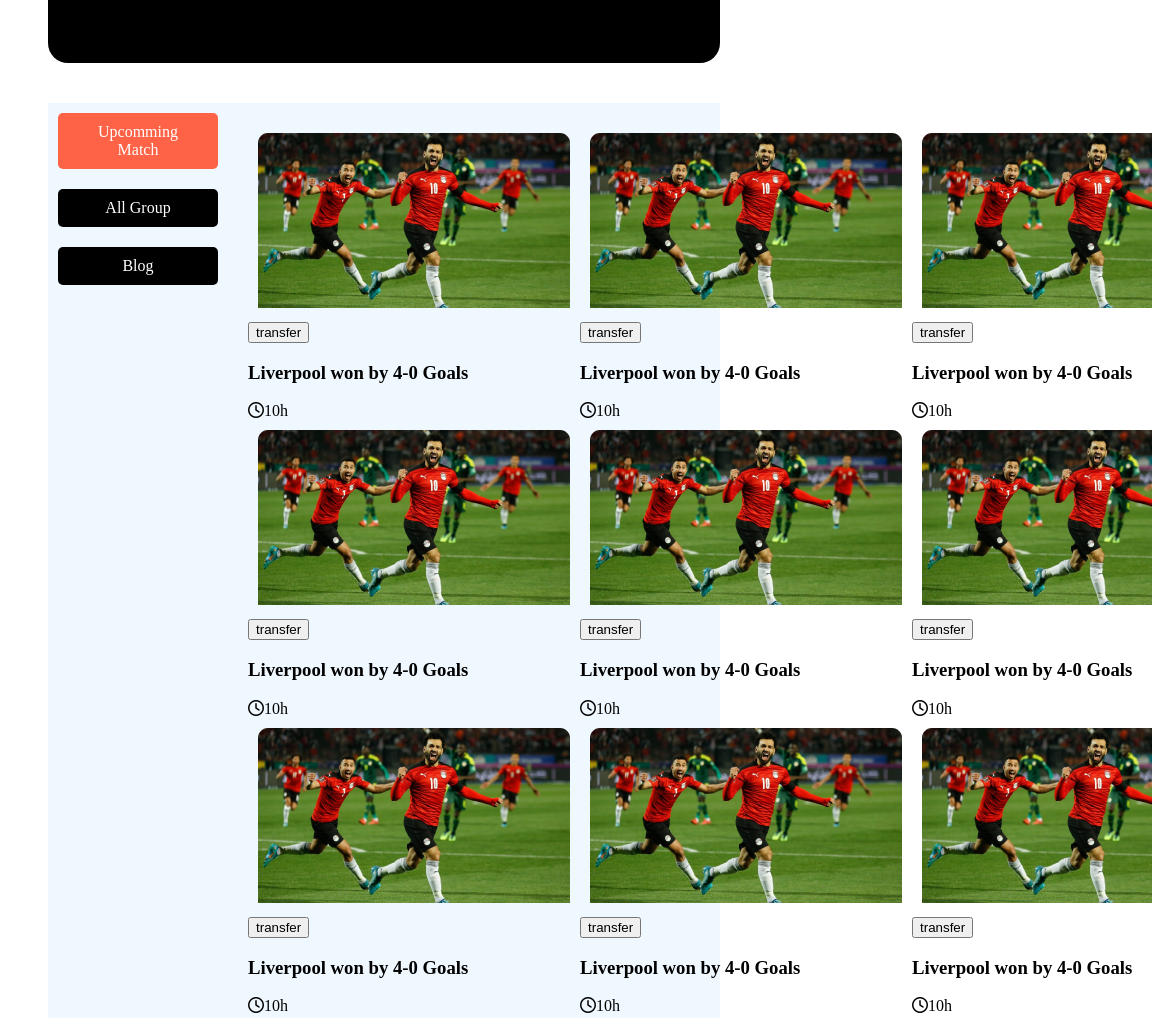
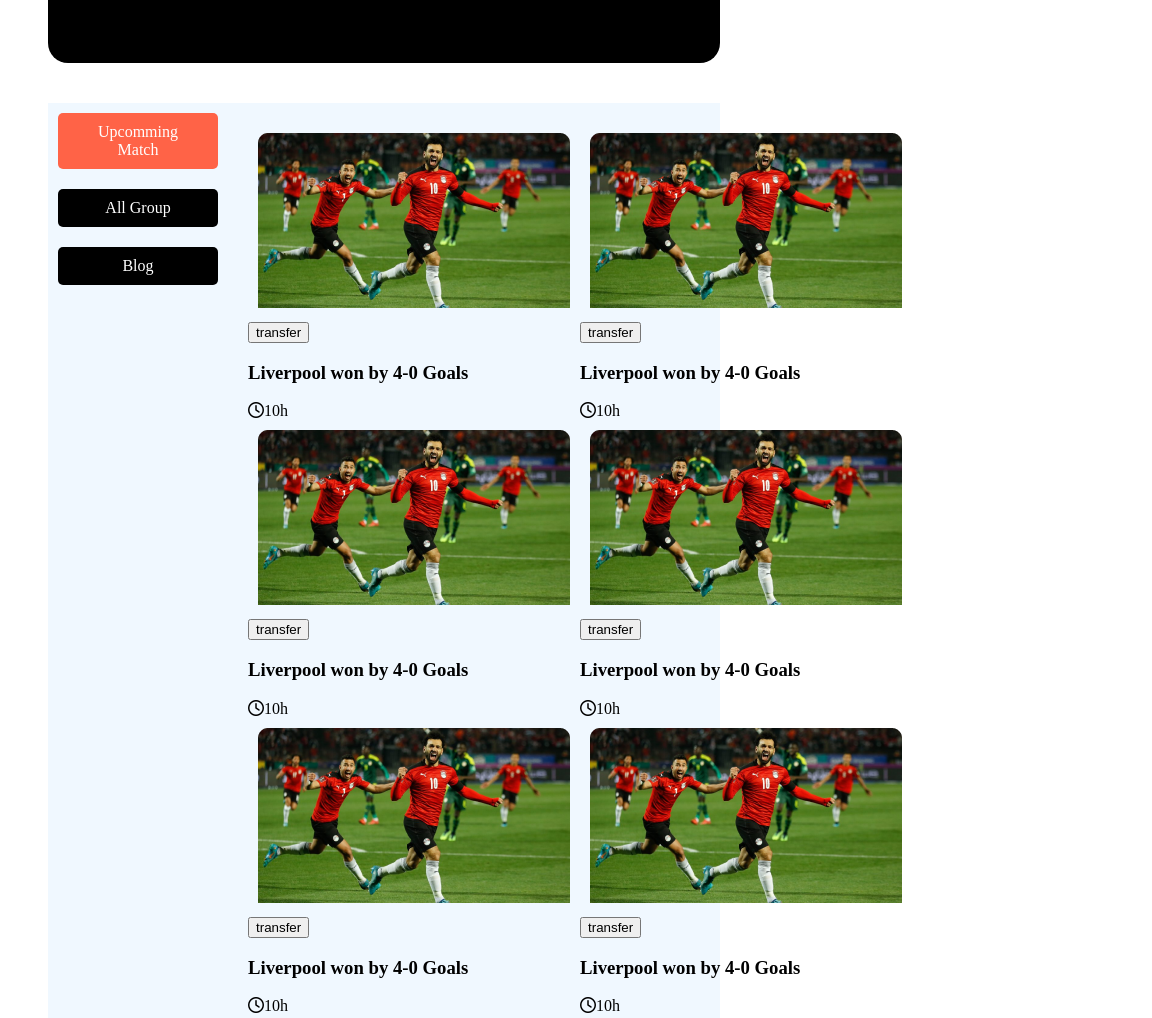
Before and after one commit to RafatRU42/world-cup1, a plain HTML site: page index.html in a window 768 px wide. Shown: the part 740-1758 px from the top of the page, 1152 px wide, since content can reach past the window. Drawn offline with Linux system fonts and the light colour scheme.

Commit message:
finishes

```diff
--- a/style.css
+++ b/style.css
@@ -201,6 +201,9 @@
     .left{
 
     }
-
+    .right{
+        display: grid;
+        grid-template-columns: repeat(2, 1fr);
+    }
 
 }
```
